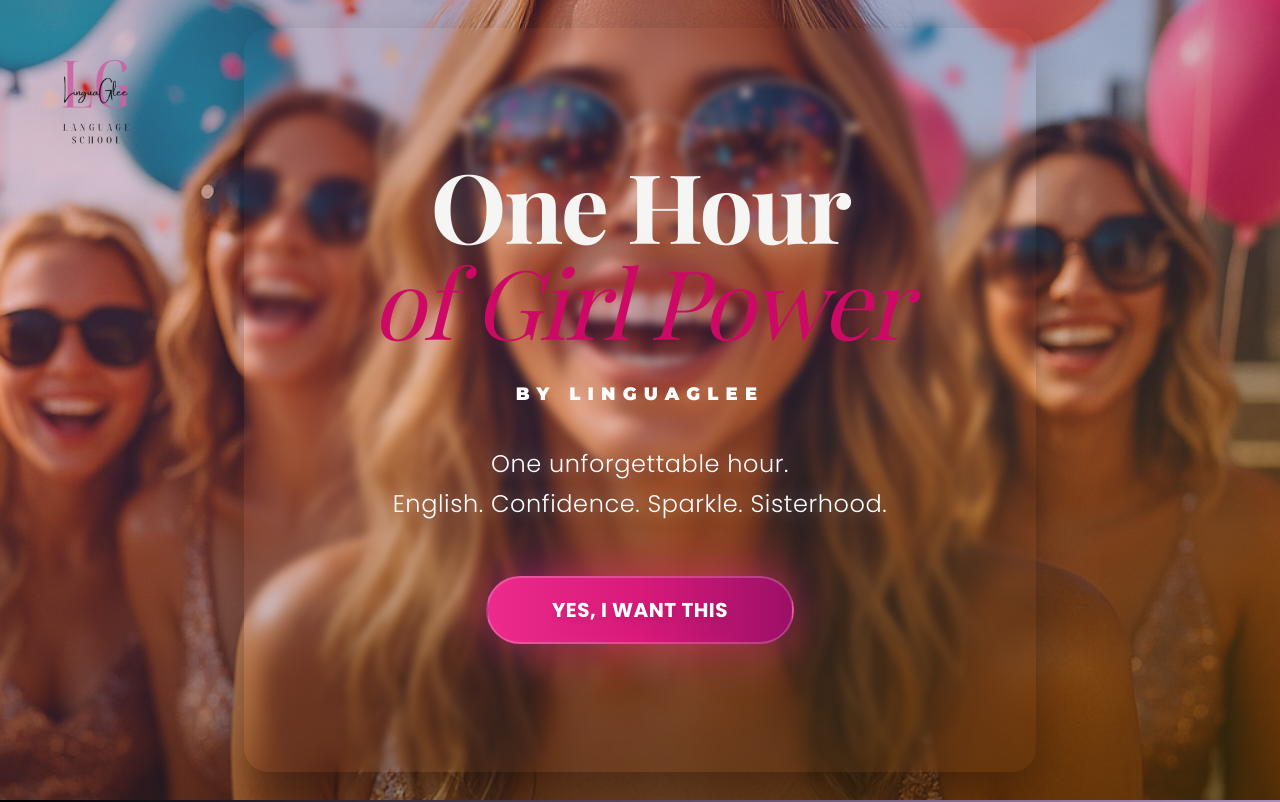
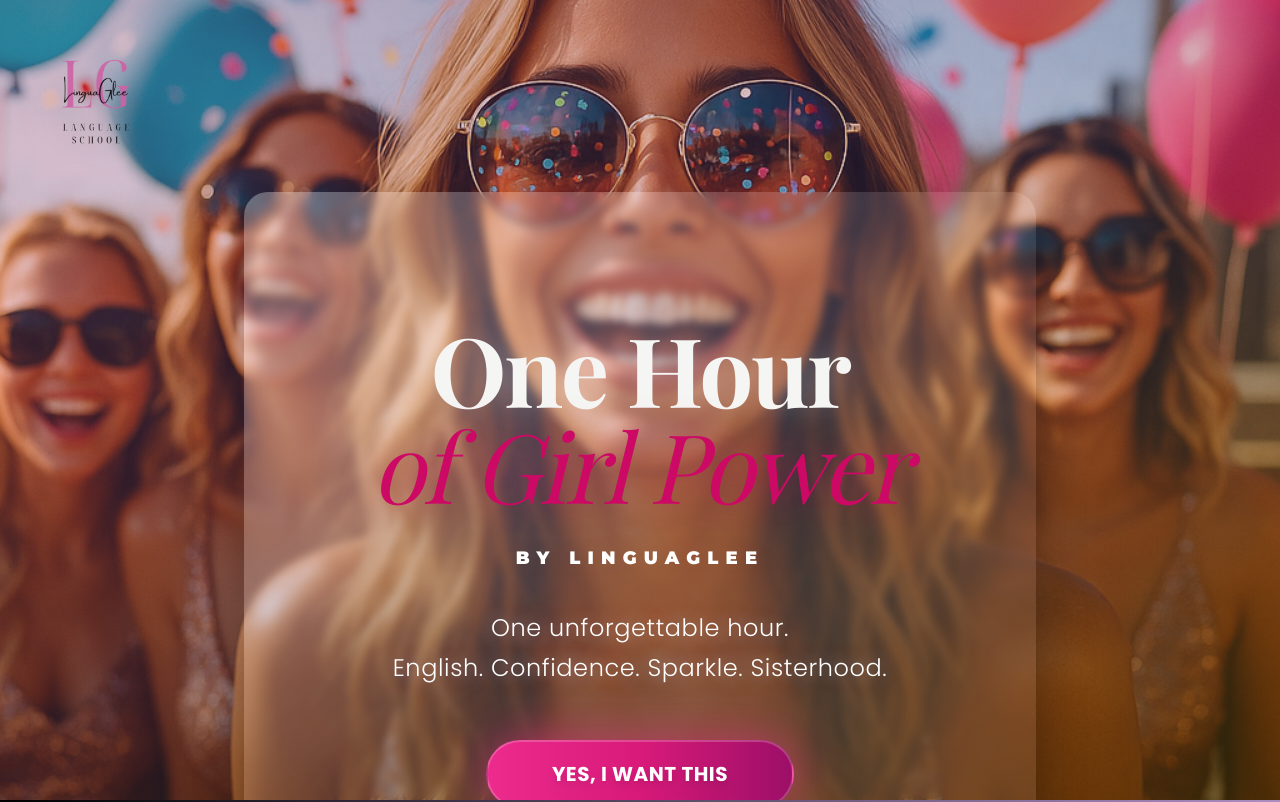
Before and after one commit to nmirakyan1/glam-fluent-landing-page, a React (Vite) app: page / in a window 1280 px wide. Shown: the top 802 px of the page. Built offline with nearby package versions, Linux system fonts and the light colour scheme.

Commit message:
Move content down
Adjusted the vertical positioning of the glass panel and its content.

```diff
--- a/src/components/Hero.tsx
+++ b/src/components/Hero.tsx
@@ -27,12 +27,12 @@ const Hero = () => {
         />
       </div>
 
-      {/* Reduced opacity glass panel */}
-      <div className="absolute inset-0 flex items-center justify-center z-5">
-        <div className="relative backdrop-blur-sm bg-gradient-to-br from-white/8 via-pink-100/3 to-purple-100/5 max-w-7xl mx-8 rounded-3xl shadow-[0_20px_50px_rgba(0,0,0,0.3)]">
+      {/* Reduced opacity glass panel - moved down */}
+      <div className="absolute inset-0 flex items-start justify-center z-5 pt-32">
+        <div className="relative backdrop-blur-sm bg-gradient-to-br from-white/15 via-pink-100/8 to-purple-100/12 max-w-7xl mx-8 rounded-3xl shadow-[0_20px_50px_rgba(0,0,0,0.3)] mt-16">
           {/* Subtle glass reflections */}
-          <div className="absolute inset-0 bg-gradient-to-br from-white/12 via-transparent to-pink-200/8 rounded-3xl"></div>
-          <div className="absolute inset-0 bg-gradient-to-tr from-transparent via-white/8 to-transparent rounded-3xl"></div>
+          <div className="absolute inset-0 bg-gradient-to-br from-white/8 via-transparent to-pink-200/5 rounded-3xl"></div>
+          <div className="absolute inset-0 bg-gradient-to-tr from-transparent via-white/5 to-transparent rounded-3xl"></div>
 
           <div className="text-center relative z-10 p-24 md:p-32">
             {/* Fashion-forward headline with Playfair Display */}
```
